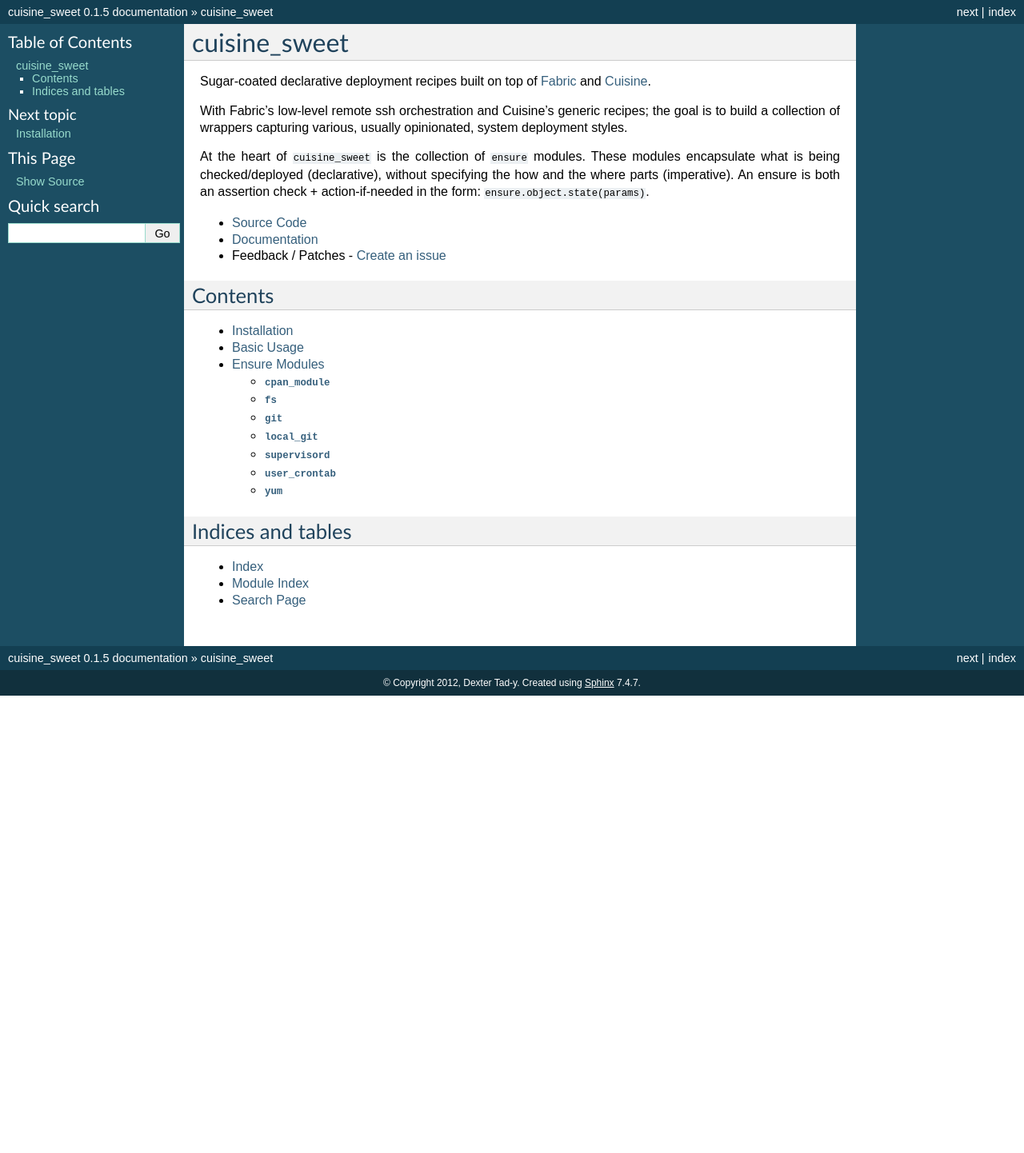
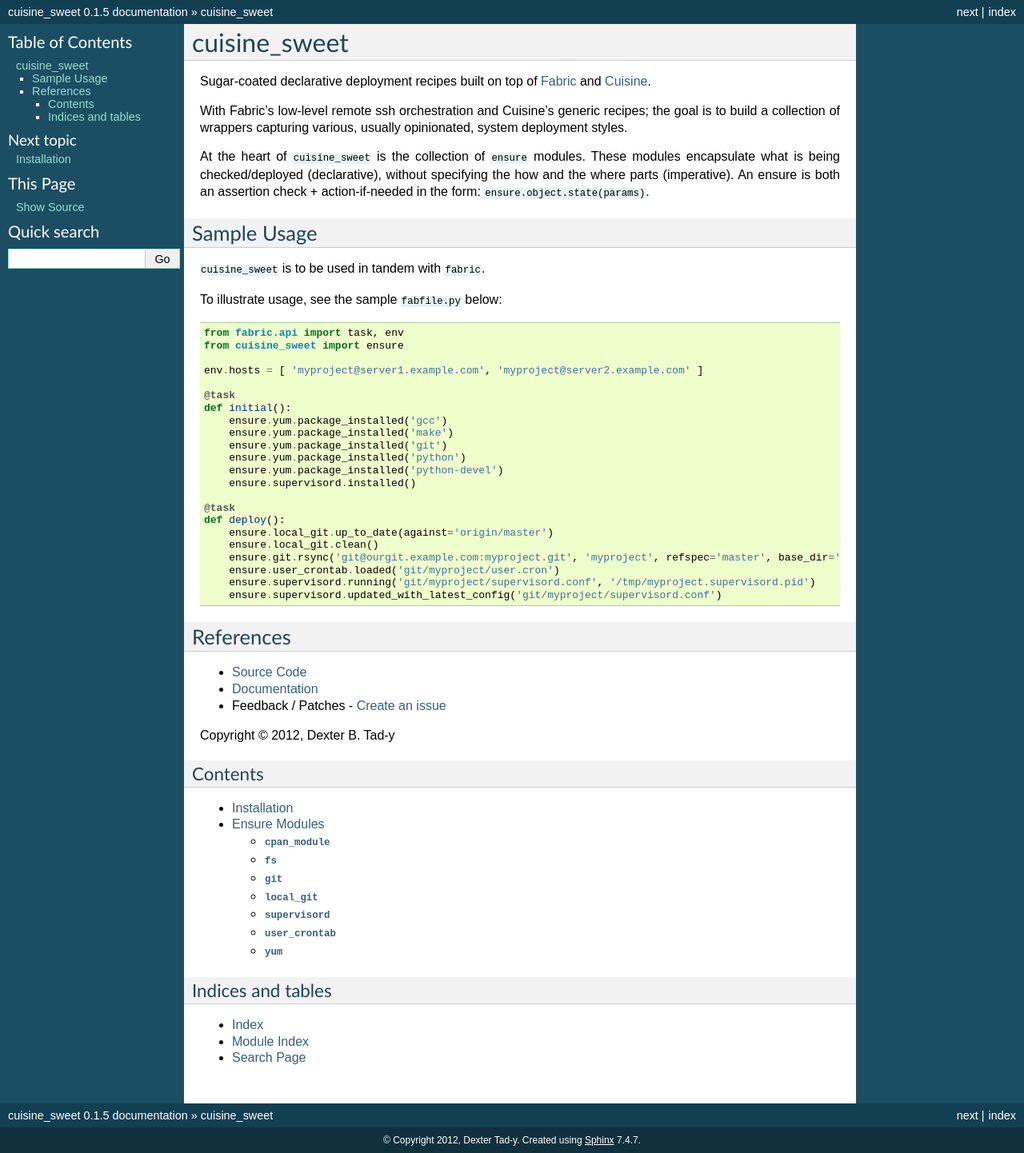
Before and after one commit to dexterbt1/cuisine_sweet, a Sphinx documentation site: the page built from docs/index.rst, in a window 1280 px wide. Shown: the whole page at 80% size. Built offline with Sphinx 7.4.7, drawn with Linux system fonts in a browser that asks for light colours; before the commit the page ends 900 px from its top, so only the background shows below that.

Commit message:
refactored docs, readme now contains sample usage

```diff
--- a/README.rst
+++ b/README.rst
@@ -14,6 +14,44 @@
 (imperative). An ensure is both an assertion check + action-if-needed in the form:
 ``ensure.object.state(params)``.
 
+
+Sample Usage
+------------
+
+``cuisine_sweet`` is to be used in tandem with ``fabric``.
+
+To illustrate usage, see the sample ``fabfile.py`` below::
+
+    from fabric.api import task, env
+    from cuisine_sweet import ensure
+
+    env.hosts = [ 'myproject@server1.example.com', 'myproject@server2.example.com' ]
+
+    @task
+    def initial():
+        ensure.yum.package_installed('gcc')
+        ensure.yum.package_installed('make')
+        ensure.yum.package_installed('git')
+        ensure.yum.package_installed('python')
+        ensure.yum.package_installed('python-devel')
+        ensure.supervisord.installed()
+
+    @task
+    def deploy():
+        ensure.local_git.up_to_date(against='origin/master')
+        ensure.local_git.clean()
+        ensure.git.rsync('git@ourgit.example.com:myproject.git', 'myproject', refspec='master', base_dir='git')
+        ensure.user_crontab.loaded('git/myproject/user.cron')
+        ensure.supervisord.running('git/myproject/supervisord.conf', '/tmp/myproject.supervisord.pid')
+        ensure.supervisord.updated_with_latest_config('git/myproject/supervisord.conf')
+
+
+References
+----------
+
 - `Source Code <http://github.com/dexterbt1/cuisine_sweet>`_
 - `Documentation <http://cuisine_sweet.readthedocs.org/>`_
 - Feedback / Patches - `Create an issue <http://github.com/dexterbt1/cuisine_sweet/issues>`_
+
+
+Copyright © 2012, Dexter B. Tad-y
--- a/docs/index.rst
+++ b/docs/index.rst
@@ -9,7 +9,6 @@
     :glob:
 
     installation
-    api_usage
     api/cuisine_sweet.ensure
 
 
```
Also changed, not shown: docs/api_usage.rst (deleted, +0 -29 lines).
